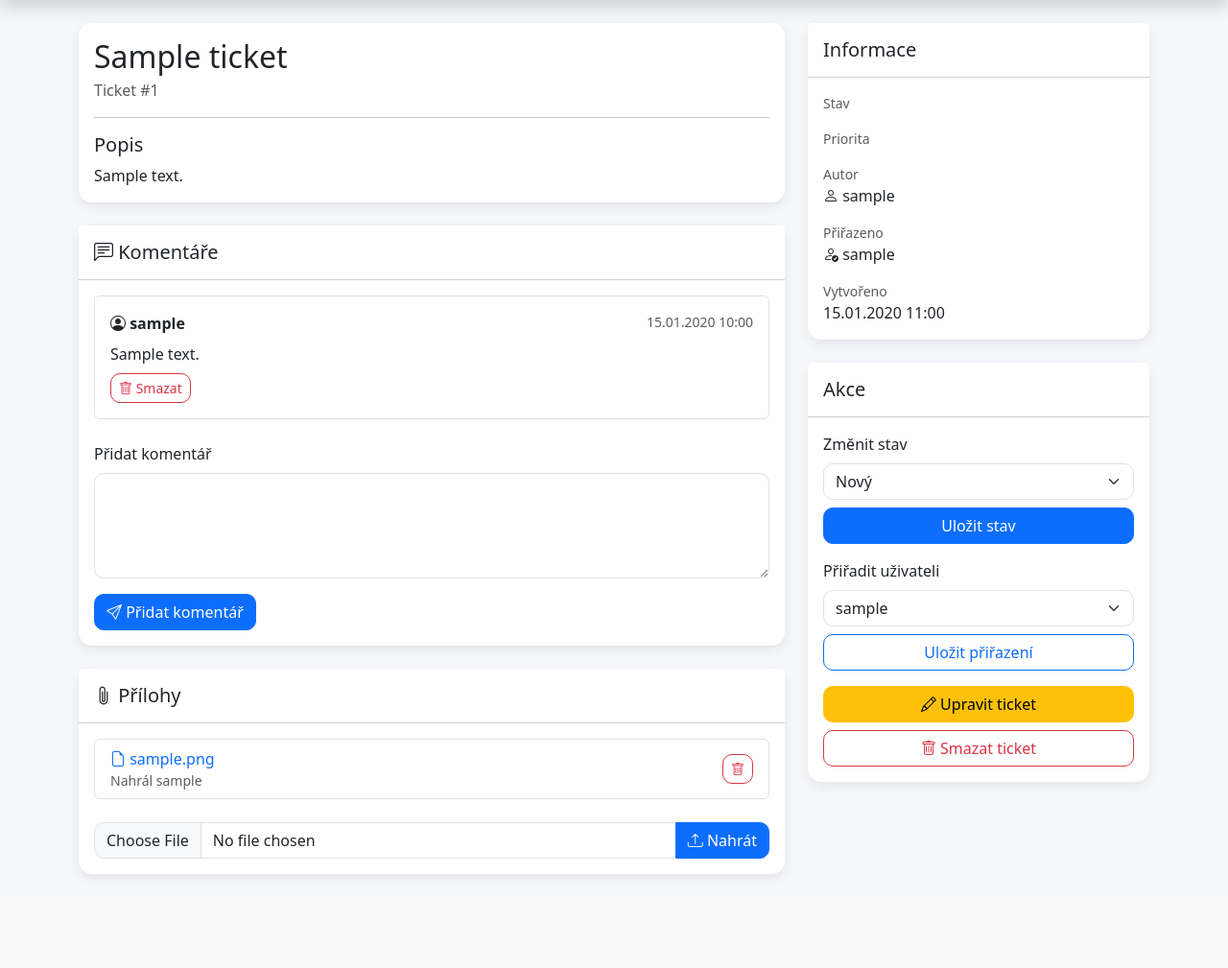
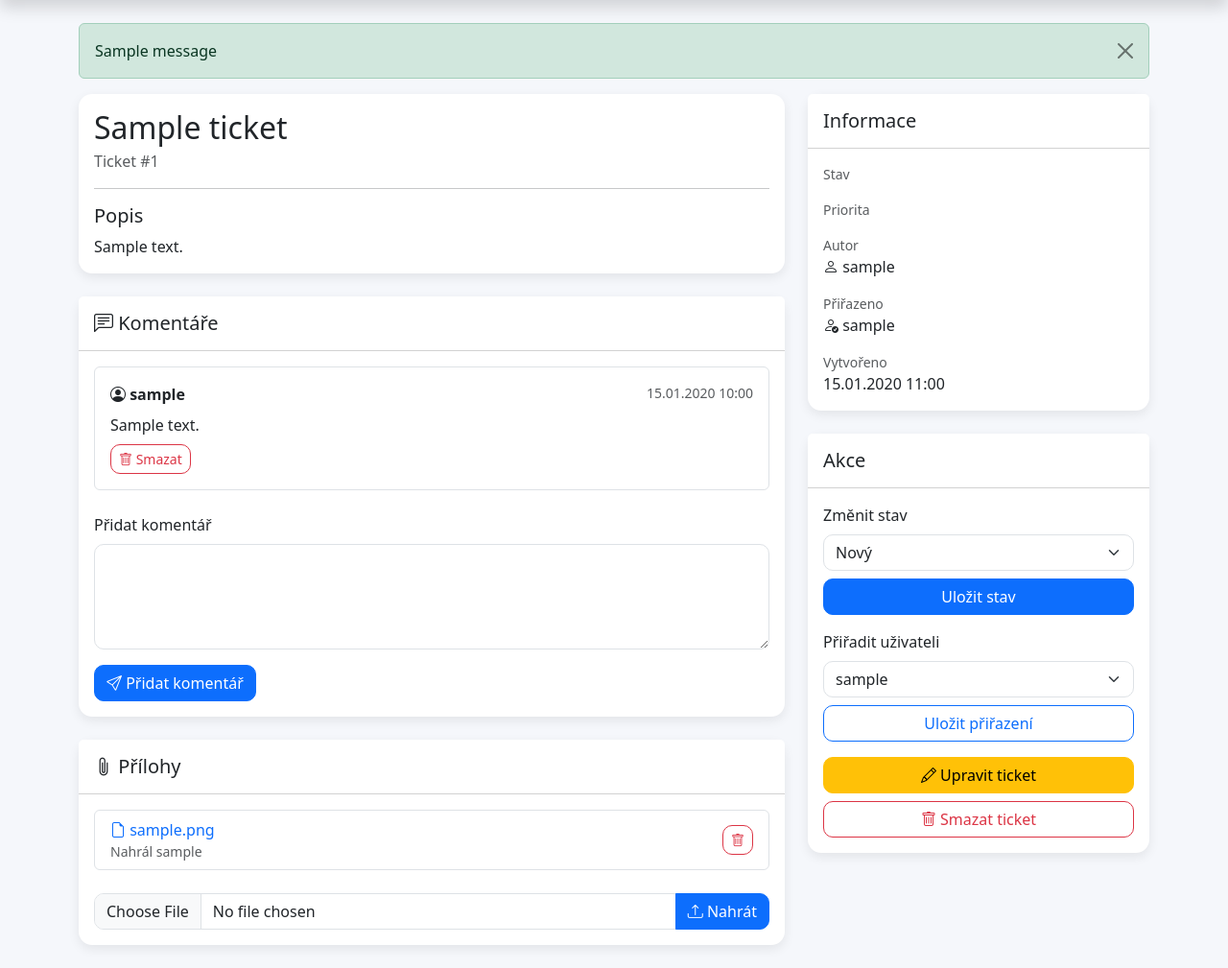
Before and after one commit to dejfidos/helpdesk-flask, a Flask app: page /ticket/1 in a window 1280 px wide. Shown: the part 56-1065 px from the top of the page at 96% size. Before the commit the page ends 973 px from the top, so only its background shows below. Run offline with Flask 3, Linux system fonts and the light colour scheme; the visitor is signed in with stand-in values (Sample User, id 1); tables that the repository leaves empty hold one stand-in row (values such as "Sample post"); one stand-in notice (Sample message) is shown.

Commit message:
redesign2

```diff
--- a/routes.py
+++ b/routes.py
@@ -1,4 +1,4 @@
-from flask import Blueprint, render_template, request, redirect, url_for, session, send_from_directory
+from flask import Blueprint, render_template, request, redirect, url_for, session, send_from_directory, flash
 from werkzeug.security import generate_password_hash, check_password_hash
 from functools import wraps
 from werkzeug.utils import secure_filename
@@ -118,6 +118,8 @@
         db.session.add(ticket)
         db.session.commit()
 
+        flash("Nový ticket založen.", "success")
+
         return redirect(url_for("main.index"))
 
     return render_template("new_ticket.html")
@@ -149,6 +151,8 @@
 
     db.session.commit()
 
+    flash("Ticket byl editován.", "success")
+
     return redirect(
         url_for("main.ticket_detail", ticket_id=ticket_id)
     )
@@ -170,6 +174,8 @@
 
         db.session.commit()
 
+        flash("Ticket byl editován.", "success")
+
         return redirect(
             url_for("main.ticket_detail", ticket_id=ticket_id)
         )
@@ -185,6 +191,8 @@
 
     db.session.delete(ticket)
     db.session.commit()
+
+    flash("Ticket byl smazán.", "warning")
 
     return redirect(url_for("main.index"))
 
@@ -220,6 +228,8 @@
     db.session.add(comment)
     db.session.commit()
 
+    flash("Komenář byl přidán.", "success")
+
     return redirect(
         url_for("main.ticket_detail", ticket_id=ticket.id)
     )
@@ -239,6 +249,8 @@
 
     db.session.delete(comment)
     db.session.commit()
+
+    flash("Komentář byl odstraněn.", "warning")
 
     return redirect(
         url_for("main.ticket_detail", ticket_id=ticket_id)
@@ -263,6 +275,8 @@
     user.role = new_role
     db.session.commit()
 
+    flash("Role byla změněna.", "success")
+
     return redirect(url_for("main.admin_users"))
 
 
@@ -283,6 +297,8 @@
         ticket.assigned_user_id = user.id
 
     db.session.commit()
+
+    flash("Přiřazení ticketu bylo změněno.", "success")
 
     return redirect(
         url_for("main.ticket_detail", ticket_id=ticket.id)
@@ -317,7 +333,8 @@
         existing_user = User.query.filter_by(username=username).first()
 
         if existing_user:
-            return "Uživatel již existuje"
+            flash("Uživatel již existuje.", "warning")
+            return redirect(url_for("main.register"))
 
         hashed_password = generate_password_hash(password)
 
@@ -329,6 +346,7 @@
         db.session.add(user)
         db.session.commit()
 
+        flash("Registrace proběhla úspěšně. Nyní se můžete přihlásit.", "success")
         return redirect(url_for("main.index"))
 
     return render_template("register.html")
@@ -350,9 +368,11 @@
             session["username"] = user.username
             session["role"] = user.role
 
+            flash(f"Vítej, {user.username}!", "success")
             return redirect(url_for("main.index"))
 
-        return "Špatné jméno nebo heslo"
+        flash("Špatné uživatelské jméno nebo heslo.", "danger")
+        return redirect(url_for("main.login"))
 
     return render_template("login.html")
 
@@ -360,7 +380,11 @@
 @main.route("/logout")
 def logout():
 
+    username = session.get("username")
+
     session.clear()
+
+    flash(f"Uživatel {username} byl odhlášen.", "info")
 
     return redirect(url_for("main.login"))
 
@@ -406,6 +430,8 @@
     db.session.add(attachment)
     db.session.commit()
 
+    flash("Příloha byla nahrána.", "success")
+
     return redirect(
         url_for("main.ticket_detail", ticket_id=ticket.id)
     )
@@ -448,6 +474,8 @@
     db.session.delete(attachment)
     db.session.commit()
 
+    flash("Příloha byla smazána.", "warning")
+
     return redirect(
         url_for("main.ticket_detail", ticket_id=ticket_id)
     )
--- a/static/js/main.js
+++ b/static/js/main.js
@@ -1,5 +1,23 @@
 document.addEventListener("DOMContentLoaded", () => {
 
-    console.log("Helpdesk loader");
+    console.log("main.js načten");
+
+    const deleteForms = document.querySelectorAll(".confirm-delete");
+
+    deleteForms.forEach(form => {
+
+        form.addEventListener("submit", event => {
+
+            const message =
+                form.dataset.confirmMessage
+                || "Opravdu chceš tuto položku smazat?";
+
+            if (!confirm(message)) {
+                event.preventDefault();
+            }
+
+        });
+
+    });
 
 });
--- a/templates/base.html
+++ b/templates/base.html
@@ -154,6 +154,33 @@
 
 <div class="container py-4">
 
+    {% with messages = get_flashed_messages(with_categories=true) %}
+
+        {% if messages %}
+
+            {% for category, message in messages %}
+
+                <div
+                    class="alert alert-{{ category }} alert-dismissible fade show"
+                    role="alert"
+                >
+
+                    {{ message }}
+
+                    <button
+                        type="button"
+                        class="btn-close"
+                        data-bs-dismiss="alert"
+                    ></button>
+
+                </div>
+
+            {% endfor %}
+
+        {% endif %}
+
+    {% endwith %}
+
     {% block content %}
     {% endblock %}
 
--- a/templates/ticket_detail.html
+++ b/templates/ticket_detail.html
@@ -83,6 +83,8 @@
                             <form
                                 method="POST"
                                 action="{{ url_for('main.delete_comment', comment_id=comment.id) }}"
+                                class="confirm-delete"
+                                data-confirm-message="Opravdu chceš smazat tento komentář? Tuto akci nelze vrátit."
                             >
                                 <button
                                     type="submit"
@@ -186,6 +188,8 @@
                                     <form
                                         method="POST"
                                         action="{{ url_for('main.delete_attachment', attachment_id=attachment.id) }}"
+                                        class="confirm-delete"
+                                        data-confirm-message="Opravdu chceš smazat tuto přílohu?"
                                     >
                                         <button
                                             type="submit"
@@ -468,6 +472,8 @@
                     <form
                         method="POST"
                         action="{{ url_for('main.delete_ticket', ticket_id=ticket.id) }}"
+                        class="confirm-delete"
+                        data-confirm-message="Opravdu chceš smazat tento ticket? Tuto akci nelze vrátit."
                     >
                         <button
                             type="submit"
```
